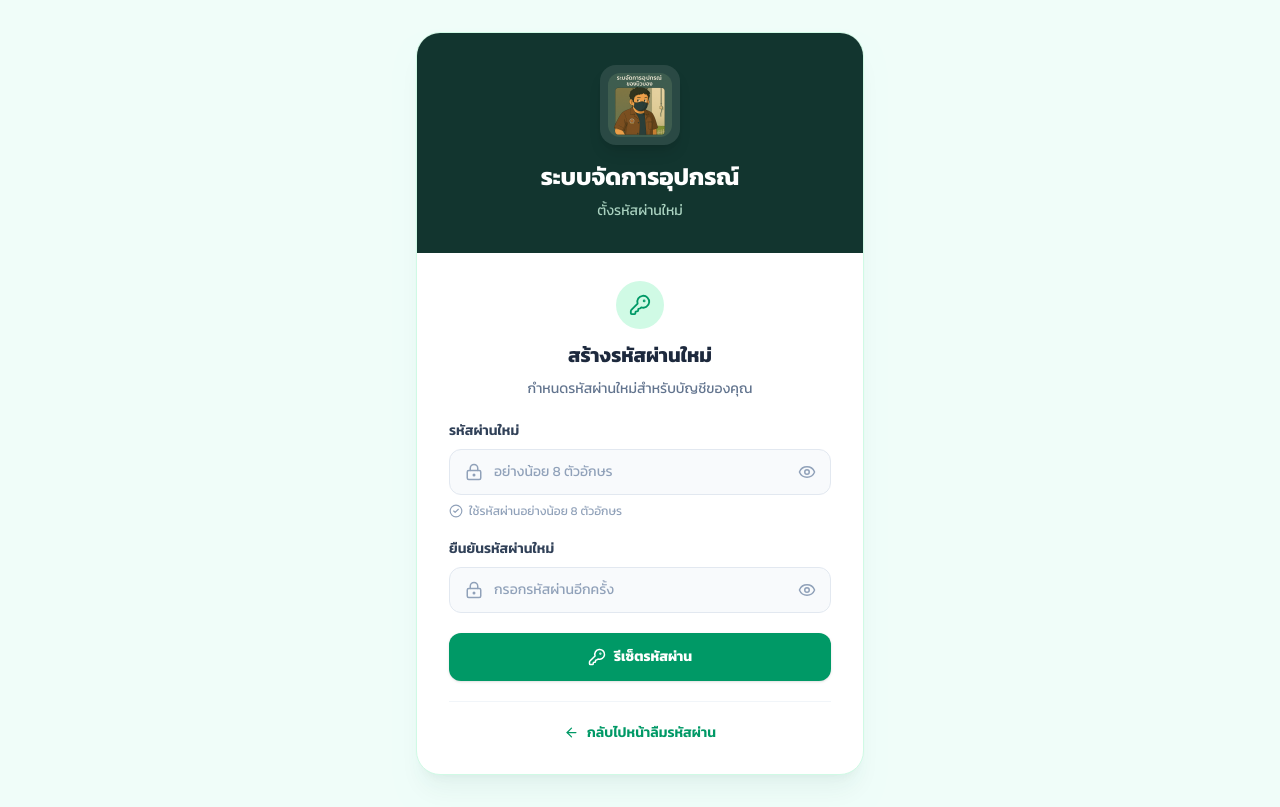
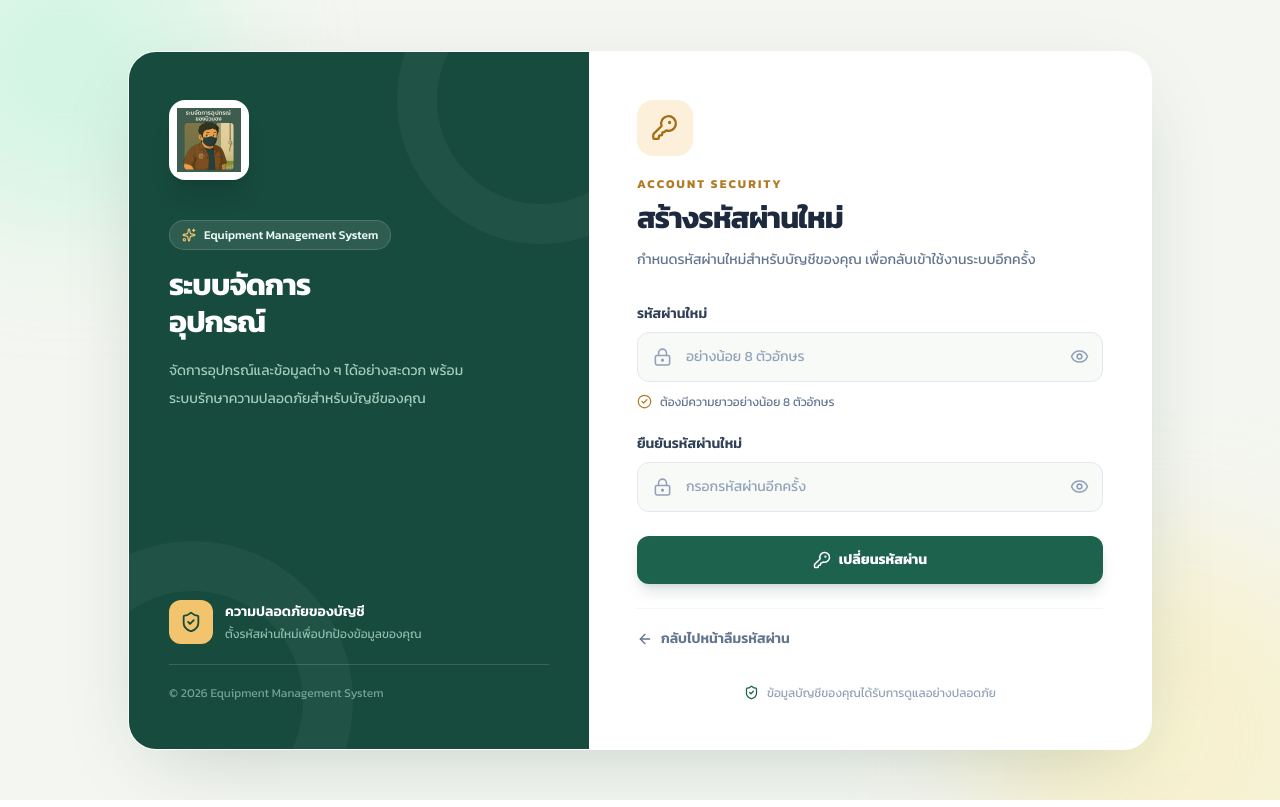
Before and after one commit to Biwrescue1706/Project-BiwBoong, a React (Vite) app in the folder BiwBoongShop/: page /reset-password in a window 1280 px wide. Built offline with nearby package versions, Linux system fonts and the light colour scheme.

Commit message:
Update ResetPassword.jsx

```diff
--- a/BiwBoongShop/src/pages/ResetPassword.jsx
+++ b/BiwBoongShop/src/pages/ResetPassword.jsx
@@ -8,6 +8,9 @@ import {
     ArrowLeft,
     LoaderCircle,
     CheckCircle2,
+    ShieldCheck,
+    Sparkles,
+    CircleCheck,
 } from 'lucide-react';
 import Swal from 'sweetalert2';
 
@@ -19,7 +22,6 @@ export default function ResetPassword() {
     const location = useLocation();
     const navigate = useNavigate();
 
-    // รับชื่อผู้ใช้จากหน้า ForgotPassword.jsx
     const username = location.state?.username || '';
 
     const [password, setPassword] = useState('');
@@ -37,7 +39,7 @@ export default function ResetPassword() {
                 title: 'ไม่พบข้อมูลบัญชี',
                 text: 'กรุณากลับไปกรอกชื่อผู้ใช้ในหน้าลืมรหัสผ่านอีกครั้ง',
                 confirmButtonText: 'ตกลง',
-                confirmButtonColor: '#059669',
+                confirmButtonColor: '#1d624d',
             });
 
             navigate('/forgot-password', { replace: true });
@@ -50,7 +52,7 @@ export default function ResetPassword() {
                 title: 'รหัสผ่านไม่ถูกต้อง',
                 text: 'กรุณาตั้งรหัสผ่านอย่างน้อย 8 ตัวอักษร',
                 confirmButtonText: 'ตกลง',
-                confirmButtonColor: '#059669',
+                confirmButtonColor: '#1d624d',
             });
             return;
         }
@@ -61,7 +63,7 @@ export default function ResetPassword() {
                 title: 'รหัสผ่านไม่ตรงกัน',
                 text: 'กรุณากรอกรหัสผ่านทั้งสองช่องให้ตรงกัน',
                 confirmButtonText: 'ตกลง',
-                confirmButtonColor: '#059669',
+                confirmButtonColor: '#1d624d',
             });
             return;
         }
@@ -72,7 +74,7 @@ export default function ResetPassword() {
                 title: 'ไม่พบการตั้งค่า API',
                 text: 'กรุณาตรวจสอบ VITE_API_URL ในไฟล์ .env',
                 confirmButtonText: 'ตกลง',
-                confirmButtonColor: '#059669',
+                confirmButtonColor: '#1d624d',
             });
             return;
         }
@@ -109,7 +111,7 @@ export default function ResetPassword() {
                 title: 'เปลี่ยนรหัสผ่านสำเร็จ',
                 text: data.message || 'คุณสามารถเข้าสู่ระบบด้วยรหัสผ่านใหม่ได้แล้ว',
                 confirmButtonText: 'ไปหน้าเข้าสู่ระบบ',
-                confirmButtonColor: '#059669',
+                confirmButtonColor: '#1d624d',
                 allowOutsideClick: false,
             });
 
@@ -122,57 +124,113 @@ export default function ResetPassword() {
                 title: 'เปลี่ยนรหัสผ่านไม่สำเร็จ',
                 text: error.message || 'กรุณาลองใหม่อีกครั้ง',
                 confirmButtonText: 'ตกลง',
-                confirmButtonColor: '#059669',
+                confirmButtonColor: '#1d624d',
             });
         } finally {
             setLoading(false);
         }
-
     };
 
     return (
-        <main className="flex min-h-screen items-center justify-center bg-[#f0fdf9] px-4 py-8">
-            <div className="w-full max-w-md">
-                <section className="overflow-hidden rounded-3xl border border-emerald-100 bg-white shadow-xl shadow-emerald-900/5">
-                    {/* Header */}
-                    <header className="bg-[#12352f] px-6 py-8 text-center text-white">
-                        <div className="mx-auto mb-4 flex h-20 w-20 items-center justify-center rounded-2xl bg-white/10 p-2 shadow-lg">
+        <main className="relative flex min-h-screen items-center justify-center overflow-hidden bg-[#f4f6f1] px-4 py-8 sm:px-6">
+            <div className="pointer-events-none absolute -left-24 -top-24 h-80 w-80 rounded-full bg-emerald-200/40 blur-3xl" />
+            <div className="pointer-events-none absolute -bottom-32 -right-20 h-96 w-96 rounded-full bg-amber-200/30 blur-3xl" />
+
+            <div className="relative w-full max-w-5xl">
+                <section className="grid overflow-hidden rounded-[28px] border border-white bg-white shadow-[0_24px_80px_-30px_rgba(20,60,45,0.25)] lg:grid-cols-[0.9fr_1.1fr]">
+
+                    <aside className="relative hidden overflow-hidden bg-[#174b3d] px-10 py-12 text-white lg:flex lg:flex-col lg:justify-between">
+                        <div className="absolute -right-24 -top-24 h-72 w-72 rounded-full border-[40px] border-white/[0.04]" />
+                        <div className="absolute -bottom-28 -left-24 h-80 w-80 rounded-full border-[50px] border-white/[0.04]" />
+
+                        <div className="relative z-10">
+                            <div className="mb-10 flex h-20 w-20 items-center justify-center rounded-2xl bg-white p-2 shadow-xl shadow-black/10">
+                                <img
+                                    src="/logo.png"
+                                    alt="โลโก้ระบบจัดการอุปกรณ์"
+                                    className="h-full w-full object-contain"
+                                />
+                            </div>
+
+                            <div className="mb-4 inline-flex items-center gap-2 rounded-full border border-white/15 bg-white/10 px-3 py-1.5 text-xs font-medium text-emerald-50">
+                                <Sparkles size={14} className="text-[#f2c46e]" />
+                                Equipment Management System
+                            </div>
+
+                            <h1 className="text-3xl font-bold leading-tight tracking-tight">
+                                ระบบจัดการ
+                                <br />
+                                อุปกรณ์
+                            </h1>
+
+                            <p className="mt-4 max-w-xs text-sm leading-7 text-emerald-100/75">
+                                จัดการอุปกรณ์และข้อมูลต่าง ๆ ได้อย่างสะดวก
+                                พร้อมระบบรักษาความปลอดภัยสำหรับบัญชีของคุณ
+                            </p>
+                        </div>
+
+                        <div className="relative z-10 mt-12">
+                            <div className="mb-5 flex items-center gap-3">
+                                <div className="flex h-11 w-11 items-center justify-center rounded-xl bg-[#f2c46e] text-[#174b3d]">
+                                    <ShieldCheck size={22} />
+                                </div>
+                                <div>
+                                    <p className="text-sm font-semibold">
+                                        ความปลอดภัยของบัญชี
+                                    </p>
+                                    <p className="mt-1 text-xs text-emerald-100/65">
+                                        ตั้งรหัสผ่านใหม่เพื่อปกป้องข้อมูลของคุณ
+                                    </p>
+                                </div>
+                            </div>
+
+                            <div className="h-px bg-white/15" />
+
+                            <p className="mt-5 text-xs text-emerald-100/50">
+                                © {new Date().getFullYear()} Equipment Management System
+                            </p>
+                        </div>
+                    </aside>
+
+                    <div className="px-6 py-8 sm:px-10 sm:py-10 lg:px-12 lg:py-12">
+                        <div className="mb-8 flex items-center gap-3 lg:hidden">
+                            <div className="flex h-14 w-14 items-center justify-center rounded-2xl bg-[#174b3d] p-2 shadow-md">
                                 <img
                                     src="/logo.png"
                                     alt="โลโก้ระบบจัดการอุปกรณ์"
                                     className="h-full w-full rounded-xl object-contain"
                                 />
                             </div>
-
-                        <h1 className="text-2xl font-bold">
+                            <div>
+                                <h1 className="text-lg font-bold text-[#174b3d]">
                                     ระบบจัดการอุปกรณ์
                                 </h1>
-
-                        <p className="mt-2 text-sm text-emerald-100/80">
-                            ตั้งรหัสผ่านใหม่
+                                <p className="text-xs text-slate-500">
+                                    Equipment Management System
                                 </p>
-                    </header>
-
-                    {/* Form */}
-                    <form
-                        onSubmit={handleSubmit}
-                        className="space-y-5 px-6 py-7 sm:px-8"
-                    >
-                        <div className="text-center">
-                            <div className="mx-auto mb-3 flex h-12 w-12 items-center justify-center rounded-full bg-emerald-100 text-emerald-600">
-                                <KeyRound size={22} />
+                            </div>
                         </div>
 
-                            <h2 className="text-xl font-bold text-slate-800">
+                        <div className="mb-8">
+                            <div className="mb-5 flex h-14 w-14 items-center justify-center rounded-2xl bg-[#f2c46e]/25 text-[#a66c13]">
+                                <KeyRound size={27} strokeWidth={2} />
+                            </div>
+
+                            <p className="mb-2 text-xs font-bold uppercase tracking-[0.18em] text-[#b17b25]">
+                                Account Security
+                            </p>
+
+                            <h2 className="text-2xl font-bold tracking-tight text-slate-800 sm:text-3xl">
                                 สร้างรหัสผ่านใหม่
                             </h2>
 
-                            <p className="mt-2 text-sm leading-6 text-slate-500">
+                            <p className="mt-3 text-sm leading-6 text-slate-500">
                                 กำหนดรหัสผ่านใหม่สำหรับบัญชีของคุณ
+                                เพื่อกลับเข้าใช้งานระบบอีกครั้ง
                             </p>
                         </div>
 
-                        {/* New password */}
+                        <form onSubmit={handleSubmit} className="space-y-6">
                             <div>
                                 <label
                                     htmlFor="password"
@@ -181,10 +239,10 @@ export default function ResetPassword() {
                                     รหัสผ่านใหม่
                                 </label>
 
-                            <div className="relative">
+                                <div className="group relative">
                                     <LockKeyhole
-                                    size={18}
-                                    className="pointer-events-none absolute left-4 top-1/2 -translate-y-1/2 text-slate-400"
+                                        size={19}
+                                        className="pointer-events-none absolute left-4 top-1/2 -translate-y-1/2 text-slate-400 transition-colors group-focus-within:text-[#1d624d]"
                                     />
 
                                     <input
@@ -198,26 +256,29 @@ export default function ResetPassword() {
                                         minLength={8}
                                         required
                                         disabled={loading}
-                                    className="w-full rounded-xl border border-slate-200 bg-slate-50 py-3 pl-11 pr-12 text-sm text-slate-800 outline-none transition placeholder:text-slate-400 focus:border-emerald-500 focus:bg-white focus:ring-4 focus:ring-emerald-500/10 disabled:opacity-60"
+                                        className="w-full rounded-xl border border-slate-200 bg-[#f8faf8] py-3.5 pl-12 pr-12 text-sm text-slate-800 outline-none transition-all placeholder:text-slate-400 hover:border-slate-300 focus:border-[#1d624d] focus:bg-white focus:ring-4 focus:ring-[#1d624d]/10 disabled:opacity-60"
                                     />
 
                                     <button
                                         type="button"
                                         onClick={() => setShowPassword((value) => !value)}
                                         aria-label={showPassword ? 'ซ่อนรหัสผ่าน' : 'แสดงรหัสผ่าน'}
-                                    className="absolute inset-y-0 right-0 flex w-12 items-center justify-center text-slate-400 transition hover:text-emerald-600"
+                                        className="absolute inset-y-0 right-0 flex w-12 items-center justify-center text-slate-400 transition hover:text-[#1d624d]"
                                     >
-                                    {showPassword ? <EyeOff size={18} /> : <Eye size={18} />}
+                                        {showPassword ? (
+                                            <EyeOff size={19} />
+                                        ) : (
+                                            <Eye size={19} />
+                                        )}
                                     </button>
                                 </div>
 
-                            <p className="mt-2 flex items-center gap-1.5 text-xs text-slate-400">
-                                <CheckCircle2 size={14} />
-                                ใช้รหัสผ่านอย่างน้อย 8 ตัวอักษร
-                            </p>
+                                <div className="mt-3 flex items-center gap-2 text-xs text-slate-500">
+                                    <CheckCircle2 size={15} className="text-[#b17b25]" />
+                                    ต้องมีความยาวอย่างน้อย 8 ตัวอักษร
+                                </div>
                             </div>
 
-                        {/* Confirm password */}
                             <div>
                                 <label
                                     htmlFor="confirmPassword"
@@ -226,10 +287,10 @@ export default function ResetPassword() {
                                     ยืนยันรหัสผ่านใหม่
                                 </label>
 
-                            <div className="relative">
+                                <div className="group relative">
                                     <LockKeyhole
-                                    size={18}
-                                    className="pointer-events-none absolute left-4 top-1/2 -translate-y-1/2 text-slate-400"
+                                        size={19}
+                                        className="pointer-events-none absolute left-4 top-1/2 -translate-y-1/2 text-slate-400 transition-colors group-focus-within:text-[#1d624d]"
                                     />
 
                                     <input
@@ -244,7 +305,7 @@ export default function ResetPassword() {
                                         autoComplete="new-password"
                                         required
                                         disabled={loading}
-                                    className="w-full rounded-xl border border-slate-200 bg-slate-50 py-3 pl-11 pr-12 text-sm text-slate-800 outline-none transition placeholder:text-slate-400 focus:border-emerald-500 focus:bg-white focus:ring-4 focus:ring-emerald-500/10 disabled:opacity-60"
+                                        className="w-full rounded-xl border border-slate-200 bg-[#f8faf8] py-3.5 pl-12 pr-12 text-sm text-slate-800 outline-none transition-all placeholder:text-slate-400 hover:border-slate-300 focus:border-[#1d624d] focus:bg-white focus:ring-4 focus:ring-[#1d624d]/10 disabled:opacity-60"
                                     />
 
                                     <button
@@ -255,63 +316,72 @@ export default function ResetPassword() {
                                         aria-label={
                                             showConfirmPassword ? 'ซ่อนรหัสผ่าน' : 'แสดงรหัสผ่าน'
                                         }
-                                    className="absolute inset-y-0 right-0 flex w-12 items-center justify-center text-slate-400 transition hover:text-emerald-600"
+                                        className="absolute inset-y-0 right-0 flex w-12 items-center justify-center text-slate-400 transition hover:text-[#1d624d]"
                                     >
                                         {showConfirmPassword ? (
-                                        <EyeOff size={18} />
+                                            <EyeOff size={19} />
                                         ) : (
-                                        <Eye size={18} />
+                                            <Eye size={19} />
                                         )}
                                     </button>
                                 </div>
 
                                 {confirmPassword && (
                                     <p
-                                    className={`mt-2 text-xs ${password === confirmPassword
+                                        className={`mt-2 flex items-center gap-1.5 text-xs font-medium ${
+                                            password === confirmPassword
                                                 ? 'text-emerald-600'
                                                 : 'text-red-500'
                                         }`}
                                     >
+                                        {password === confirmPassword ? (
+                                            <CircleCheck size={14} />
+                                        ) : (
+                                            <span className="h-1.5 w-1.5 rounded-full bg-red-500" />
+                                        )}
                                         {password === confirmPassword
-                                        ? 'รหัสผ่านตรงกัน'
+                                            ? 'รหัสผ่านตรงกันแล้ว'
                                             : 'รหัสผ่านยังไม่ตรงกัน'}
                                     </p>
                                 )}
                             </div>
 
-                        {/* Submit */}
                             <button
                                 type="submit"
                                 disabled={loading}
-                            className="flex w-full items-center justify-center gap-2 rounded-xl bg-emerald-600 px-5 py-3.5 text-sm font-bold text-white shadow-sm transition hover:bg-emerald-700 active:scale-[0.98] disabled:cursor-not-allowed disabled:opacity-60"
+                                className="flex w-full items-center justify-center gap-2 rounded-xl bg-[#1d624d] px-5 py-3.5 text-sm font-bold text-white shadow-lg shadow-[#174b3d]/15 transition-all hover:-translate-y-0.5 hover:bg-[#174b3d] hover:shadow-xl active:translate-y-0 disabled:cursor-not-allowed disabled:opacity-60"
                             >
                                 {loading ? (
                                     <>
-                                    <LoaderCircle size={18} className="animate-spin" />
+                                        <LoaderCircle size={19} className="animate-spin" />
                                         กำลังเปลี่ยนรหัสผ่าน...
                                     </>
                                 ) : (
                                     <>
                                         <KeyRound size={18} />
-                                    รีเซ็ตรหัสผ่าน
+                                        เปลี่ยนรหัสผ่าน
                                     </>
                                 )}
                             </button>
 
-                        <div className="border-t border-slate-100 pt-5 text-center">
+                            <div className="border-t border-slate-100 pt-5">
                                 <Link
                                     to="/forgot-password"
-                                className="inline-flex items-center gap-2 text-sm font-semibold text-emerald-600 transition hover:text-emerald-700 hover:underline"
+                                    className="inline-flex items-center gap-2 text-sm font-semibold text-slate-500 transition hover:text-[#1d624d]"
                                 >
-                                <ArrowLeft size={15} />
+                                    <ArrowLeft size={16} />
                                     กลับไปหน้าลืมรหัสผ่าน
                                 </Link>
                             </div>
                         </form>
+
+                        <div className="mt-8 flex items-center justify-center gap-2 text-xs text-slate-400">
+                            <ShieldCheck size={15} className="text-[#1d624d]" />
+                            ข้อมูลบัญชีของคุณได้รับการดูแลอย่างปลอดภัย
+                        </div>
+                    </div>
                 </section>
-
             </div>
         </main>
-
     );
 }
```
Lines whose indentation alone changed are shown as unchanged.
